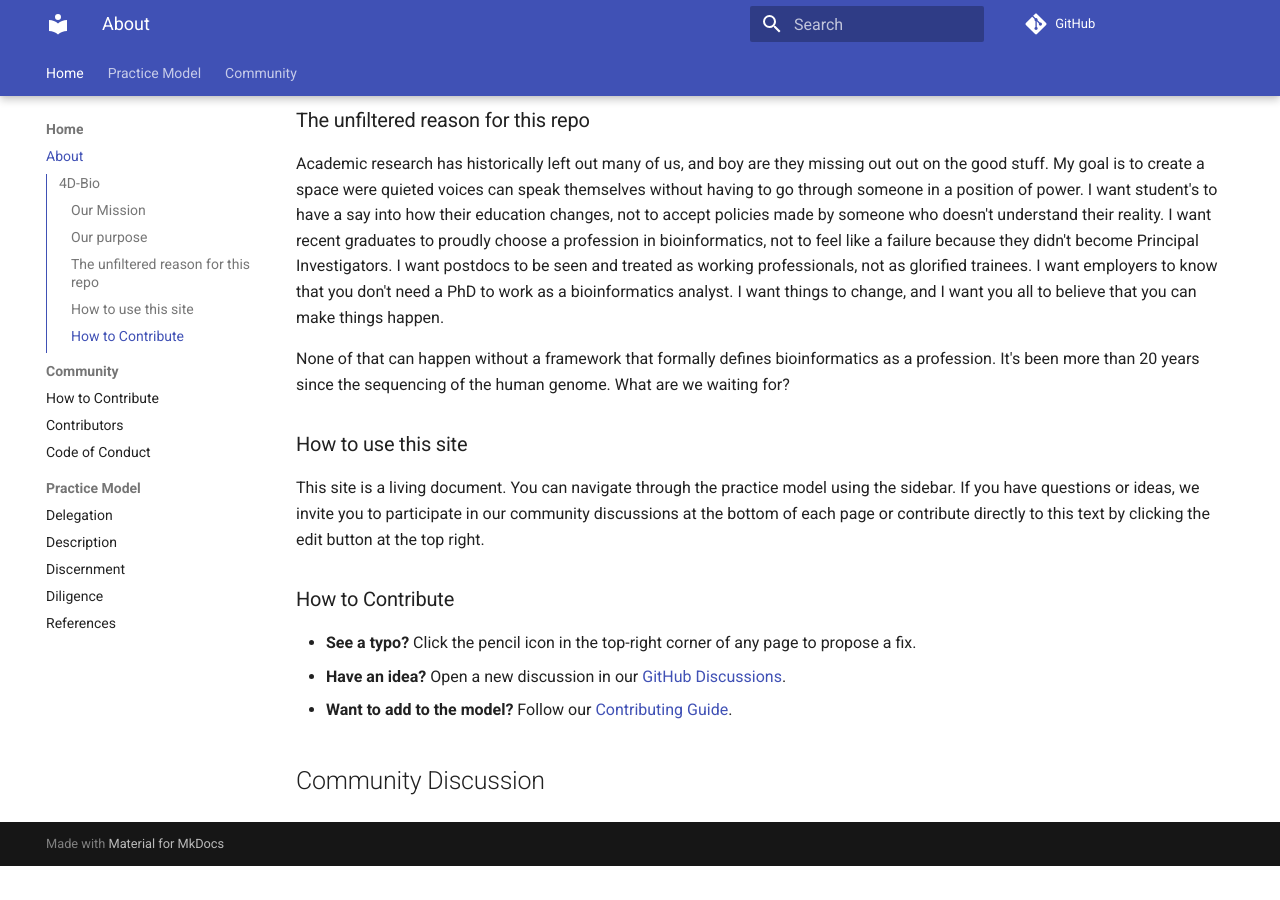
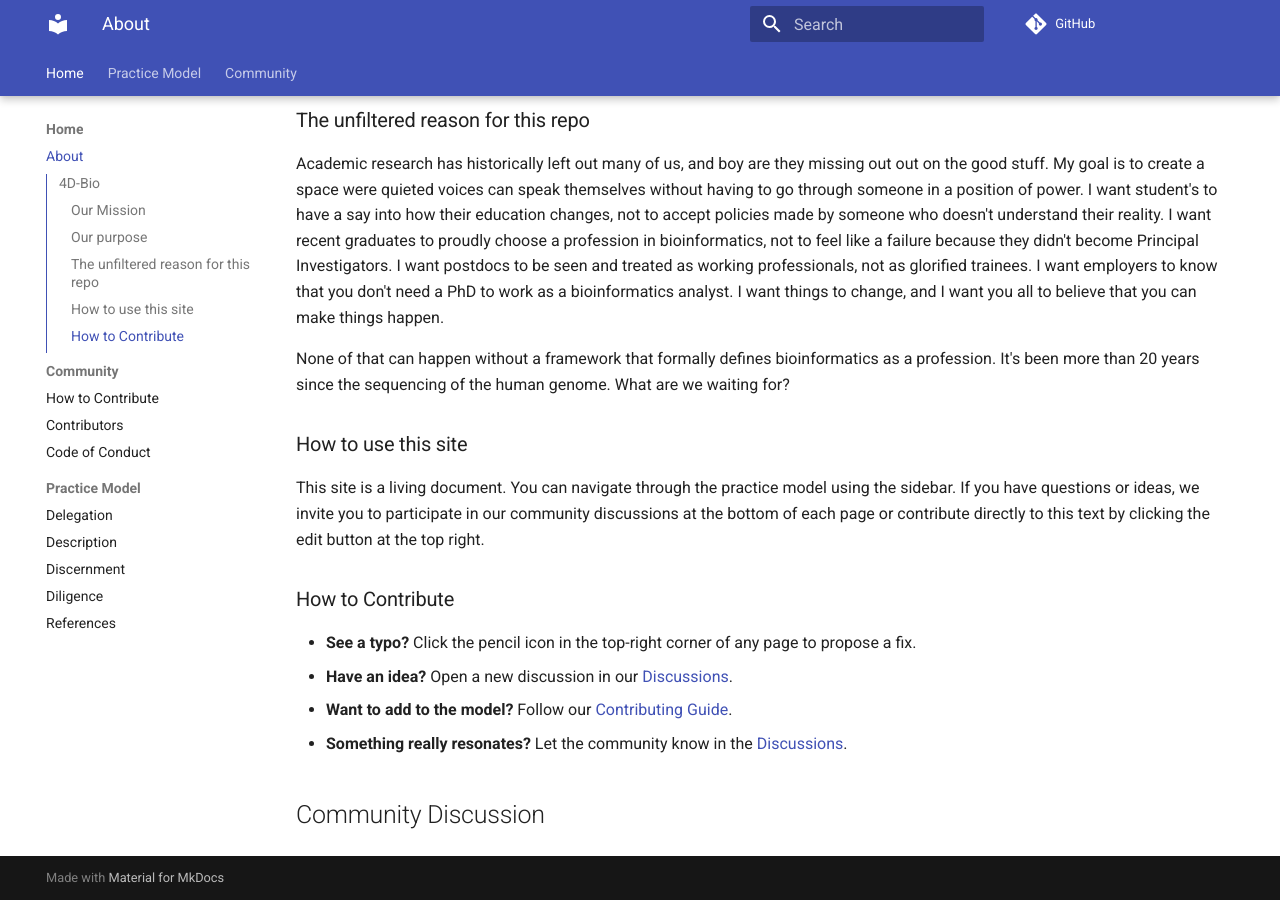
Before and after one commit to larisa-msoto/ai-bioinformatics-practice-model, an MkDocs documentation site: the page built from docs/index.md, in a window 1280 px wide and 900 px high, scrolled down 819 px. Built offline with MkDocs 1.6.1 and Material for MkDocs 9.7.7, drawn with Linux system fonts in a browser that asks for light colours; comment, search, counter and statistics services are not loaded; before the commit the page ends 1685 px from its top, so only the background shows below that.

Commit message:
copy edits

```diff
--- a/docs/index.md
+++ b/docs/index.md
@@ -26,5 +26,6 @@ This site is a living document. You can navigate through the practice model usin
 ## How to Contribute
 
 - **See a typo?** Click the pencil icon in the top-right corner of any page to propose a fix.
-- **Have an idea?** Open a new discussion in our [GitHub Discussions](https://github.com/larisa-msoto/ai-bioinformatics-practice-model/discussions).
+- **Have an idea?** Open a new discussion in our [Discussions](https://github.com/larisa-msoto/ai-bioinformatics-practice-model/discussions).
 - **Want to add to the model?** Follow our [Contributing Guide](contributing.md).
+- **Something really resonates?** Let the community know in the [Discussions](https://github.com/larisa-msoto/ai-bioinformatics-practice-model/discussions).
```
